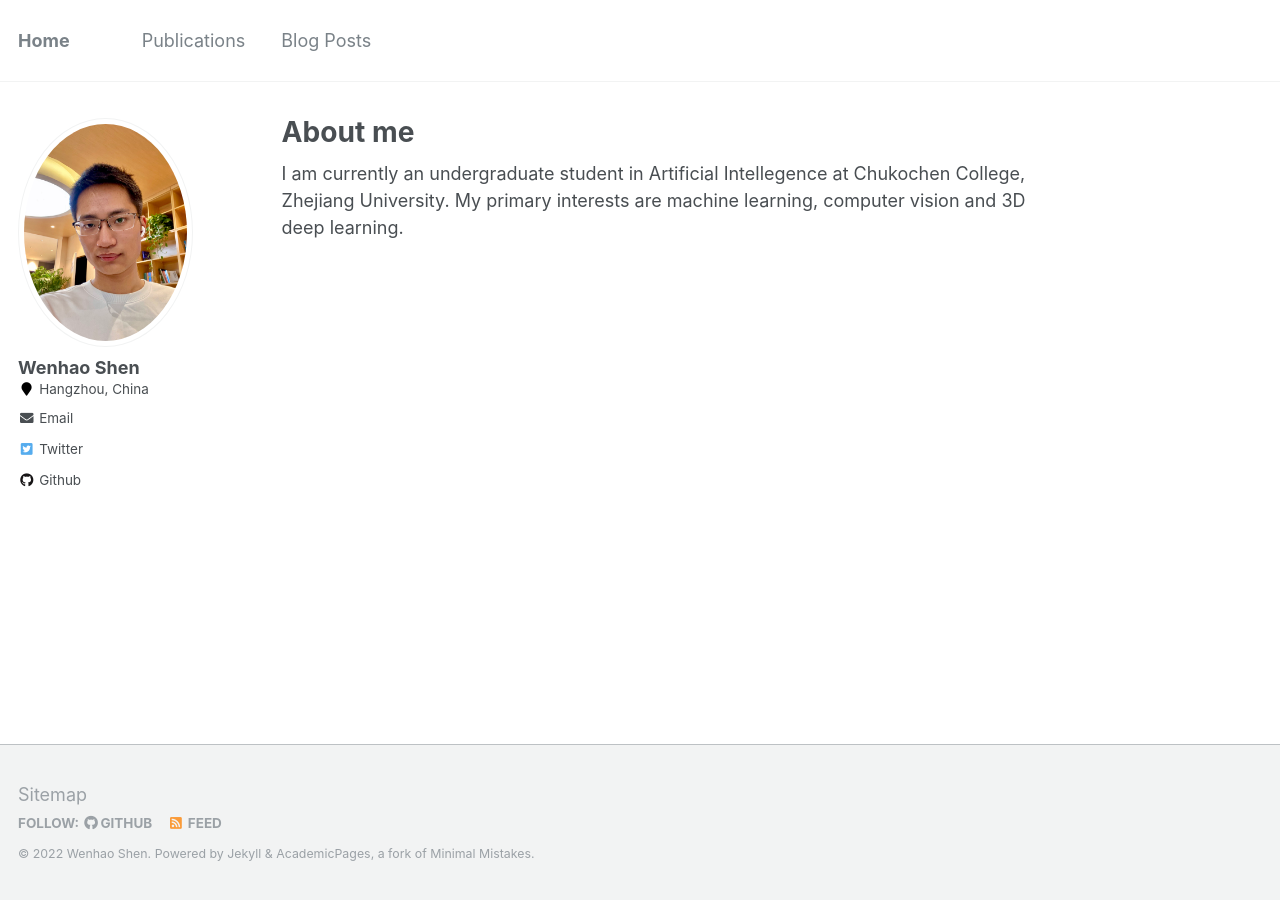
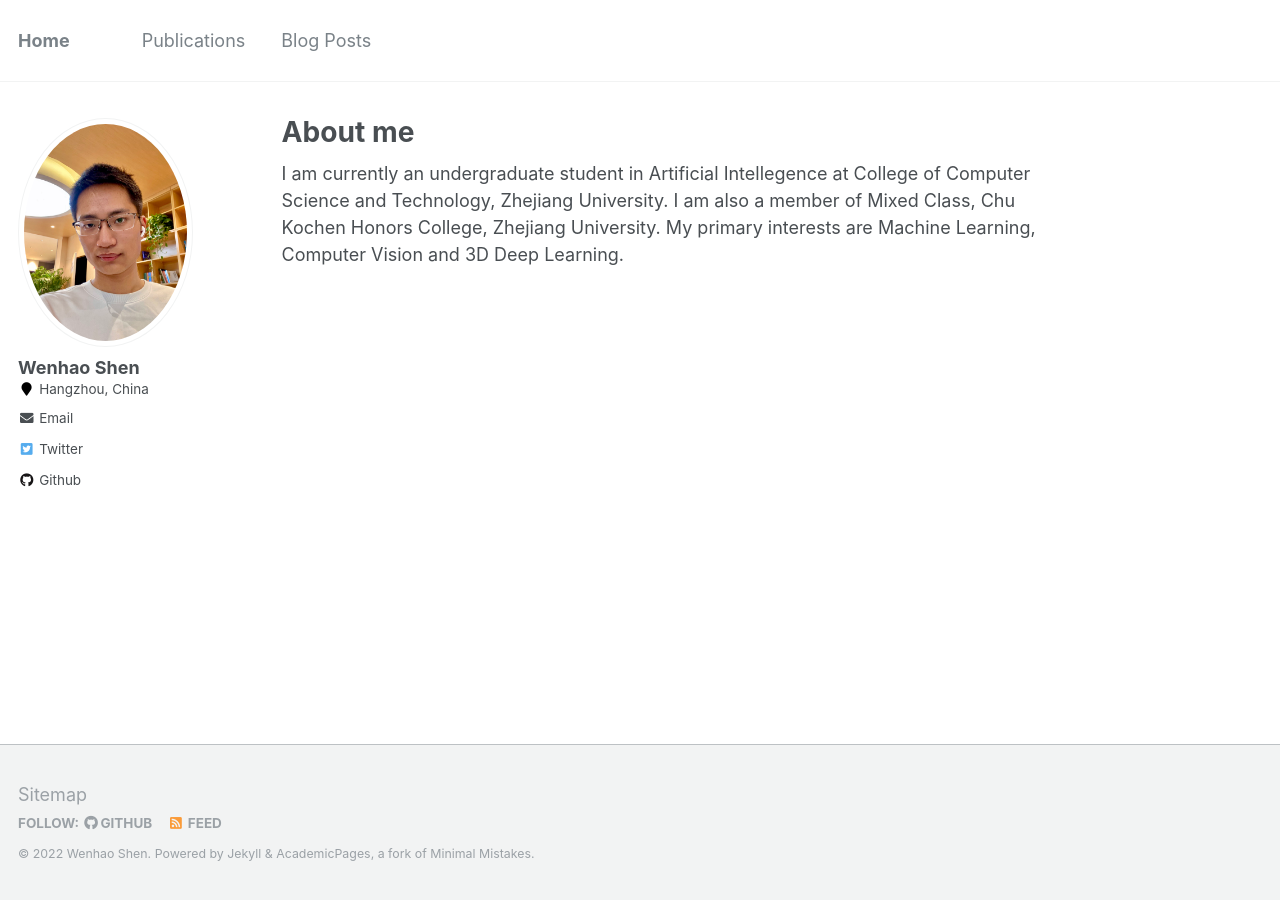
Before and after one commit to shenwenhao01/shenwenhao01.github.io, a Jekyll site: the page built from _pages/about.md, in a window 1280 px wide. Built offline with Jekyll 4.4.1, drawn with Linux system fonts in a browser that asks for light colours.

Commit message:
update home

```diff
--- a/_pages/about.md
+++ b/_pages/about.md
@@ -8,4 +8,6 @@ redirect_from:
   - /about.html
 ---
 
-I am currently an undergraduate student in Artificial Intellegence at Chukochen College, Zhejiang University. My primary interests are machine learning, computer vision and 3D deep learning.
+I am currently an undergraduate student in Artificial Intellegence at College of Computer Science and Technology, Zhejiang University. I am also a member of Mixed Class, Chu Kochen Honors College, Zhejiang University.
+My primary interests are Machine Learning, Computer Vision and 3D Deep
+Learning.
```
Also changed, not shown: images/mstile-144x144.png (deleted), images/mstile-150x150.png (deleted), images/mstile-310x150.png (deleted), images/mstile-310x310.png (deleted), images/mstile-70x70.png (deleted).
